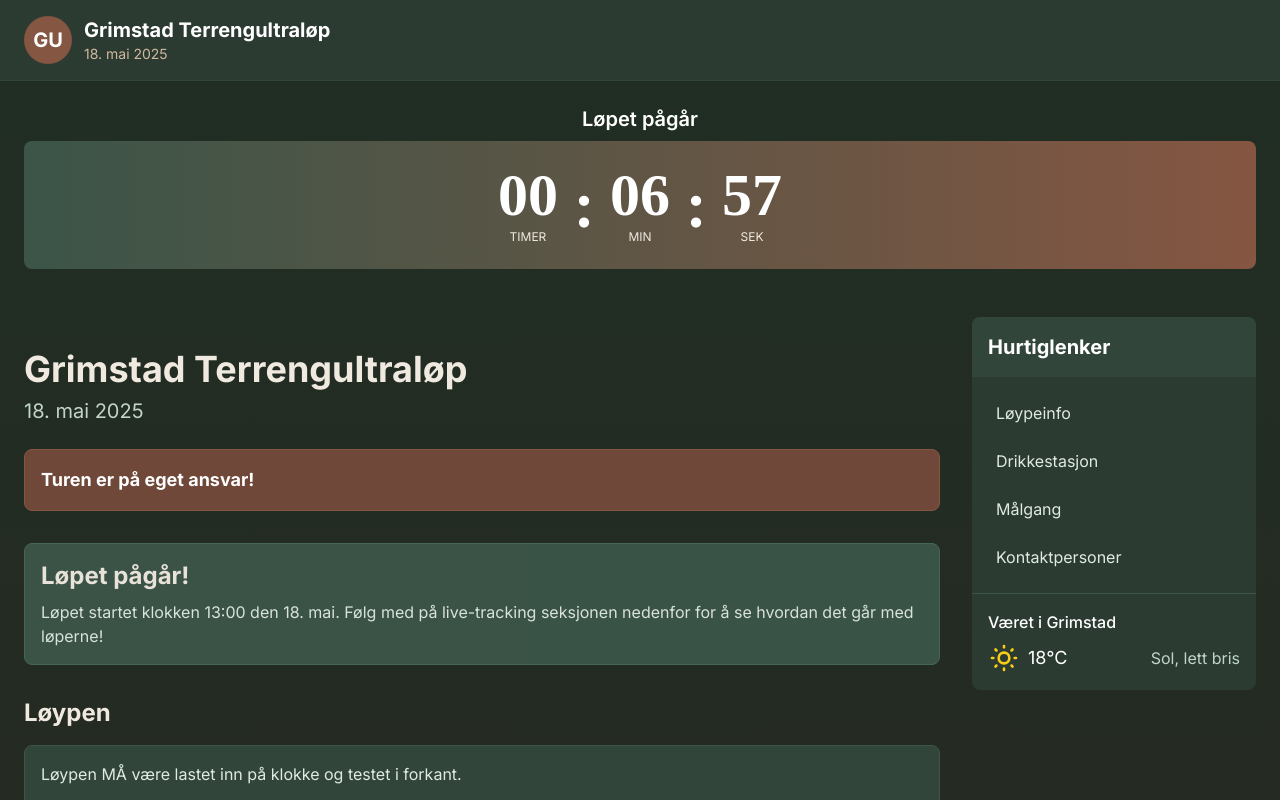
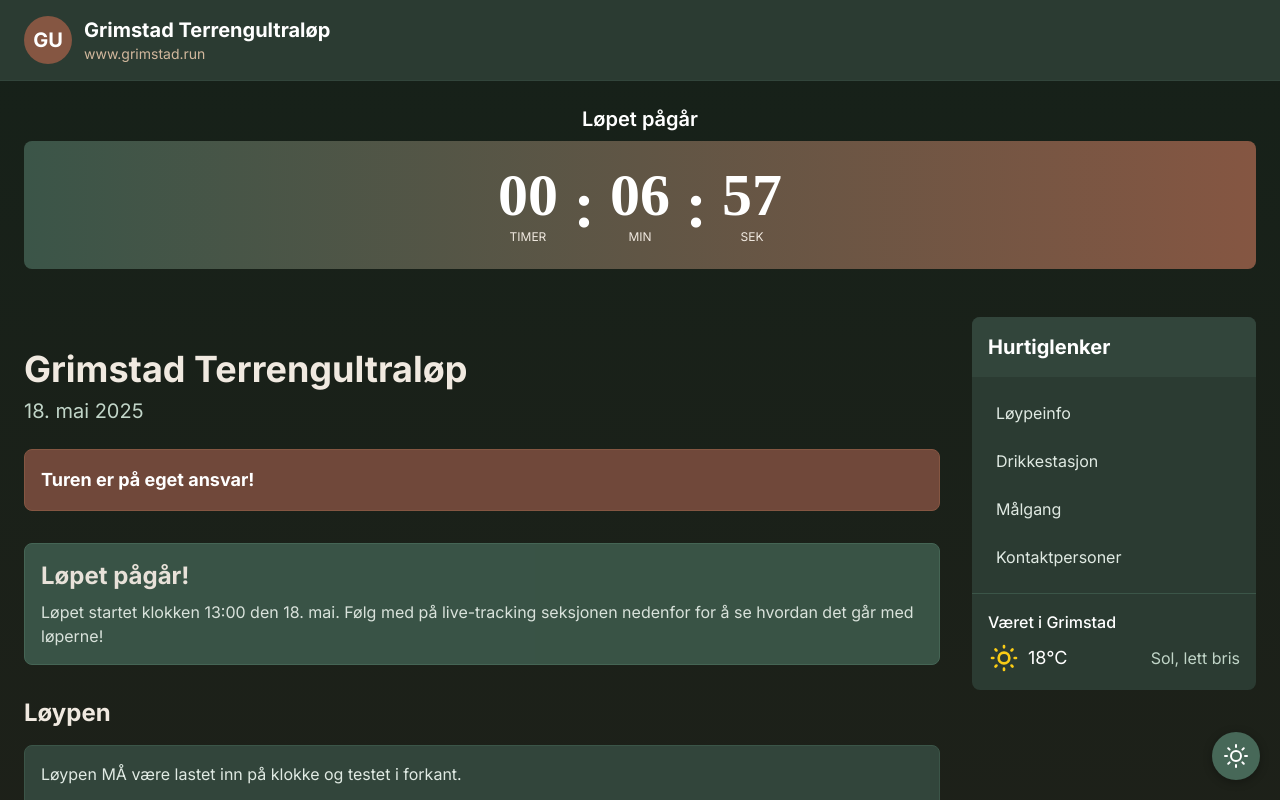
Before and after one commit to bvalbo/gtu, a Next.js app: page / in a window 1280 px wide. Shown: the top 800 px of the page. Built offline with nearby package versions, Linux system fonts and the light colour scheme.

Commit message:
light theme and runner links

```diff
--- a/app/globals.css
+++ b/app/globals.css
@@ -3,8 +3,25 @@
 @tailwind utilities;
 
 :root {
+  /* Dark theme (default) */
   --foreground-rgb: 255, 255, 255;
   --background-rgb: 22, 33, 25;
+  --bg-gradient-from: rgb(22, 33, 25);
+  --bg-gradient-to: rgb(51, 31, 25);
+
+  /* Light theme variables (not active by default) */
+  --light-foreground-rgb: 35, 47, 40;
+  --light-background-rgb: 247, 250, 252;
+  --light-bg-gradient-from: rgb(247, 250, 252);
+  --light-bg-gradient-to: rgb(237, 242, 247);
+}
+
+/* Light theme class that gets applied to the body */
+.light-theme {
+  --foreground-rgb: var(--light-foreground-rgb);
+  --background-rgb: var(--light-background-rgb);
+  --bg-gradient-from: var(--light-bg-gradient-from);
+  --bg-gradient-to: var(--light-bg-gradient-to);
 }
 
 body {
@@ -35,7 +52,7 @@ body {
 
 /* Gradient bakgrunn */
 .bg-gradient-dark {
-  background: linear-gradient(to bottom, rgb(22, 33, 25), rgb(51, 31, 25));
+  background: linear-gradient(to bottom, var(--bg-gradient-from), var(--bg-gradient-to));
 }
 
 /* Nedtelling stiler */
@@ -44,7 +61,71 @@ body {
   box-shadow: 0 4px 6px -1px rgba(0, 0, 0, 0.2), 0 2px 4px -1px rgba(0, 0, 0, 0.1);
 }
 
+.light-theme .countdown-container {
+  background: linear-gradient(to right, rgb(101, 184, 138), rgb(176, 127, 78));
+  box-shadow: 0 4px 6px -1px rgba(0, 0, 0, 0.1), 0 2px 4px -1px rgba(0, 0, 0, 0.05);
+}
+
 .countdown-digit {
   font-variant-numeric: tabular-nums;
   font-feature-settings: "tnum";
 }
+
+/* Theme Toggle Button */
+.theme-toggle {
+  position: fixed;
+  bottom: 20px;
+  right: 20px;
+  width: 48px;
+  height: 48px;
+  border-radius: 50%;
+  background: var(--bg-toggle-color, #476858);
+  color: white;
+  display: flex;
+  align-items: center;
+  justify-content: center;
+  cursor: pointer;
+  box-shadow: 0 2px 10px rgba(0, 0, 0, 0.3);
+  z-index: 100;
+  border: none;
+  outline: none;
+  transition: all 0.3s ease;
+}
+
+.light-theme .theme-toggle {
+  --bg-toggle-color: #40a46e;
+  color: white;
+}
+
+.theme-toggle:hover {
+  transform: scale(1.05);
+}
+
+.theme-toggle:active {
+  transform: scale(0.95);
+}
+
+/* Layout class adjustments for light theme */
+.light-theme .bg-forest-700,
+.light-theme .bg-forest-800,
+.light-theme .bg-forest-900 {
+  background-color: white;
+  border-color: #e2e8f0;
+}
+
+.light-theme .text-white,
+.light-theme .text-forest-100,
+.light-theme .text-forest-200 {
+  color: #2d3748;
+}
+
+.light-theme .text-earth-100,
+.light-theme .text-earth-200,
+.light-theme .text-earth-300 {
+  color: #476858;
+}
+
+.light-theme .border-forest-700,
+.light-theme .border-forest-800 {
+  border-color: #e2e8f0;
+}
--- a/app/page.tsx
+++ b/app/page.tsx
@@ -12,18 +12,41 @@ import { determineRacePhase } from '@/lib/utils';
 
 export default function Home() {
   const [racePhase, setRacePhase] = useState<RacePhase>(RacePhase.BEFORE_RACE);
+  const [isLightTheme, setIsLightTheme] = useState(false);
 
   useEffect(() => {
-    // Initialiser riktig fase ved første innlasting
+    // Initialize race phase and theme
     setRacePhase(determineRacePhase());
 
-    // Oppdater fase hvert minutt
+    // Check for saved theme preference
+    const savedTheme = localStorage.getItem('grimstad-theme');
+    if (savedTheme === 'light') {
+      setIsLightTheme(true);
+      document.body.classList.add('light-theme');
+    }
+
+    // Update phase every minute
     const timer = setInterval(() => {
       setRacePhase(determineRacePhase());
     }, 60000);
 
     return () => clearInterval(timer);
   }, []);
+
+  // Toggle theme function
+  const toggleTheme = () => {
+    setIsLightTheme(prev => {
+      const newTheme = !prev;
+      if (newTheme) {
+        document.body.classList.add('light-theme');
+        localStorage.setItem('grimstad-theme', 'light');
+      } else {
+        document.body.classList.remove('light-theme');
+        localStorage.setItem('grimstad-theme', 'dark');
+      }
+      return newTheme;
+    });
+  };
 
   return (
     <div className="min-h-screen bg-gradient-trail">
@@ -38,7 +61,7 @@ export default function Home() {
               </div>
               <div>
                 <h1 className="text-xl font-bold text-white">Grimstad Terrengultraløp</h1>
-                <p className="text-earth-300 text-sm">18. mai 2025</p>
+                <p className="text-earth-300 text-sm">www.grimstad.run</p>
               </div>
             </div>
           </div>
@@ -110,6 +133,33 @@ export default function Home() {
           </div>
         </div>
       </Container>
+
+      {/* Theme toggle button */}
+      <button
+        className="theme-toggle"
+        onClick={toggleTheme}
+        aria-label={isLightTheme ? "Switch to dark theme" : "Switch to light theme"}
+      >
+        {isLightTheme ? (
+          // Moon icon for dark mode
+          <svg xmlns="http://www.w3.org/2000/svg" width="24" height="24" viewBox="0 0 24 24" fill="none" stroke="currentColor" strokeWidth="2" strokeLinecap="round" strokeLinejoin="round">
+            <path d="M21 12.79A9 9 0 1 1 11.21 3 7 7 0 0 0 21 12.79z"></path>
+          </svg>
+        ) : (
+          // Sun icon for light mode
+          <svg xmlns="http://www.w3.org/2000/svg" width="24" height="24" viewBox="0 0 24 24" fill="none" stroke="currentColor" strokeWidth="2" strokeLinecap="round" strokeLinejoin="round">
+            <circle cx="12" cy="12" r="5"></circle>
+            <line x1="12" y1="1" x2="12" y2="3"></line>
+            <line x1="12" y1="21" x2="12" y2="23"></line>
+            <line x1="4.22" y1="4.22" x2="5.64" y2="5.64"></line>
+            <line x1="18.36" y1="18.36" x2="19.78" y2="19.78"></line>
+            <line x1="1" y1="12" x2="3" y2="12"></line>
+            <line x1="21" y1="12" x2="23" y2="12"></line>
+            <line x1="4.22" y1="19.78" x2="5.64" y2="18.36"></line>
+            <line x1="18.36" y1="5.64" x2="19.78" y2="4.22"></line>
+          </svg>
+        )}
+      </button>
     </div>
   );
 }
--- a/components/Countdown/Countdown.tsx
+++ b/components/Countdown/Countdown.tsx
@@ -10,21 +10,21 @@ export default function Countdown() {
   const [timeDisplay, setTimeDisplay] = useState(calculateTimeDisplay(RacePhase.BEFORE_RACE));
 
   useEffect(() => {
-    // Initialiser riktig fase ved første innlasting
+    // Initialize correct phase on first load
     setRacePhase(determineRacePhase());
 
-    // Oppdater nedtelling/opptelling hvert sekund
+    // Update countdown/countup every second
     const timer = setInterval(() => {
       const currentPhase = determineRacePhase();
       setRacePhase(currentPhase);
       setTimeDisplay(calculateTimeDisplay(currentPhase));
     }, 1000);
 
-    // Rydde opp når komponenten unmounts
+    // Clean up when component unmounts
     return () => clearInterval(timer);
   }, []);
 
-  // Titler basert på løpets fase
+  // Titles based on race phase
   const getTitle = () => {
     switch (racePhase) {
       case RacePhase.BEFORE_RACE:
@@ -38,16 +38,23 @@ export default function Countdown() {
     }
   };
 
+  // Check if light theme is active
+  const isLightTheme = typeof window !== 'undefined' && document.body.classList.contains('light-theme');
+
+  // Set text colors based on theme
+  const titleColor = isLightTheme ? "text-forest-800" : "text-white";
+  const textColor = isLightTheme ? "text-forest-700" : "text-gray-300";
+
   return (
     <div className="w-full">
-      <h2 className="text-xl text-center font-semibold mb-2">{getTitle()}</h2>
+      <h2 className={`text-xl text-center font-semibold mb-2 ${titleColor}`}>{getTitle()}</h2>
       <CountdownDisplay
         timeDisplay={timeDisplay}
         racePhase={racePhase}
       />
 
       {racePhase === RacePhase.AFTER_RACE && (
-        <p className="text-center mt-4 text-gray-300">
+        <p className={`text-center mt-4 ${textColor}`}>
           Løpet startet 18. mai 2025 kl. 13:00 og er nå avsluttet.
         </p>
       )}
--- a/components/Countdown/CountdownDisplay.tsx
+++ b/components/Countdown/CountdownDisplay.tsx
@@ -11,20 +11,34 @@ interface CountdownDisplayProps {
 export default function CountdownDisplay({ timeDisplay, racePhase }: CountdownDisplayProps) {
   const { days, hours, minutes, seconds } = timeDisplay;
 
-  // Bestem klassene basert på fasen
+  // Determine classes based on phase and current theme
   const containerClasses = () => {
     const baseClasses = "flex justify-center items-center space-x-4 py-6 px-4 rounded-lg";
 
-    if (racePhase === RacePhase.BEFORE_RACE) {
-      return `${baseClasses} bg-gradient-to-r from-forest-800 to-earth-800 shadow-lg`;
-    } else if (racePhase === RacePhase.DURING_RACE) {
-      return `${baseClasses} bg-gradient-to-r from-forest-700 to-earth-700`;
+    // Check if light theme is active
+    const isLightTheme = document.body.classList.contains('light-theme');
+
+    if (isLightTheme) {
+      if (racePhase === RacePhase.BEFORE_RACE) {
+        return `${baseClasses} bg-gradient-to-r from-forest-light-100 to-earth-light-200 shadow-lg`;
+      } else if (racePhase === RacePhase.DURING_RACE) {
+        return `${baseClasses} bg-gradient-to-r from-forest-light-200 to-earth-light-300`;
+      } else {
+        return `${baseClasses} bg-gradient-to-r from-forest-light-100 to-earth-light-200`;
+      }
     } else {
-      return `${baseClasses} bg-gradient-to-r from-forest-800 to-earth-900`;
+      // Original dark theme styles
+      if (racePhase === RacePhase.BEFORE_RACE) {
+        return `${baseClasses} bg-gradient-to-r from-forest-800 to-earth-800 shadow-lg`;
+      } else if (racePhase === RacePhase.DURING_RACE) {
+        return `${baseClasses} bg-gradient-to-r from-forest-700 to-earth-700`;
+      } else {
+        return `${baseClasses} bg-gradient-to-r from-forest-800 to-earth-900`;
+      }
     }
   };
 
-  // Bestem størrelsen på tidsdisplayet basert på fasen
+  // Determine digit classes based on phase
   const digitClasses = () => {
     const baseClasses = "flex flex-col items-center";
 
@@ -37,35 +51,43 @@ export default function CountdownDisplay({ timeDisplay, racePhase }: CountdownDi
     }
   };
 
-  // Viser bare dager hvis vi er i nedtellingsfasen og det er dager igjen
+  // Check if light theme is active
+  const isLightTheme = typeof window !== 'undefined' && document.body.classList.contains('light-theme');
+
+  // Set text colors based on theme
+  const digitColor = isLightTheme ? "text-forest-800" : "text-white";
+  const labelColor = isLightTheme ? "text-forest-600" : "text-earth-100";
+  const separatorColor = isLightTheme ? "text-forest-700" : "text-white";
+
+  // Show days only if we're in countdown phase and there are days left
   const showDays = racePhase === RacePhase.BEFORE_RACE && days > 0;
 
   return (
     <div className={containerClasses()}>
       {showDays && (
         <div className={digitClasses()}>
-          <span className="text-white font-mono font-bold">{days}</span>
-          <span className="text-earth-100 text-xs mt-1">DAGER</span>
+          <span className={`font-mono font-bold ${digitColor}`}>{days}</span>
+          <span className={`text-xs mt-1 ${labelColor}`}>DAGER</span>
         </div>
       )}
 
       <div className={digitClasses()}>
-        <span className="text-white font-mono font-bold">{hours.toString().padStart(2, '0')}</span>
-        <span className="text-earth-100 text-xs mt-1">TIMER</span>
+        <span className={`font-mono font-bold ${digitColor}`}>{hours.toString().padStart(2, '0')}</span>
+        <span className={`text-xs mt-1 ${labelColor}`}>TIMER</span>
       </div>
 
-      <div className="text-white text-4xl md:text-6xl font-bold">:</div>
+      <div className={`text-4xl md:text-6xl font-bold ${separatorColor}`}>:</div>
 
       <div className={digitClasses()}>
-        <span className="text-white font-mono font-bold">{minutes.toString().padStart(2, '0')}</span>
-        <span className="text-earth-100 text-xs mt-1">MIN</span>
+        <span className={`font-mono font-bold ${digitColor}`}>{minutes.toString().padStart(2, '0')}</span>
+        <span className={`text-xs mt-1 ${labelColor}`}>MIN</span>
       </div>
 
-      <div className="text-white text-4xl md:text-6xl font-bold">:</div>
+      <div className={`text-4xl md:text-6xl font-bold ${separatorColor}`}>:</div>
 
       <div className={digitClasses()}>
-        <span className="text-white font-mono font-bold">{seconds.toString().padStart(2, '0')}</span>
-        <span className="text-earth-100 text-xs mt-1">SEK</span>
+        <span className={`font-mono font-bold ${digitColor}`}>{seconds.toString().padStart(2, '0')}</span>
+        <span className={`text-xs mt-1 ${labelColor}`}>SEK</span>
       </div>
     </div>
   );
--- a/lib/constants.ts
+++ b/lib/constants.ts
@@ -59,7 +59,7 @@ export const RESULTS_TEMPLATE = [
 
 // Eksempel på live-tracking-linker (kan oppdateres før løpet)
 export const LIVE_TRACKING_LINKS = [
-  { name: 'Løper 1', url: 'https://racemap.com/dummylink1' },
-  { name: 'Løper 2', url: 'https://livetrack.garmin.com/dummylink2' },
-  { name: 'Løper 3', url: 'https://share.garmin.com/dummylink3' }
+  { name: 'Rune Hystad', url: 'https://livetrack.garmin.com/session/be18411b-88d5-855e-b1f1-db4a56f92e00/token/AAAC7190A4F33DBA16647DF32B282081' },
+  { name: 'Finn Oscar Kalrsen', url: 'https://www.strava.com/beacon/yejjedA78NT' },
+  { name: 'Erlend Bjerkestrand', url: 'https://livetrack.garmin.com/session/d9210f96-6176-8fcb-acbb-94df6acb1400/token/CA382658D1A83FDE9ED13C7BC413DDB' }
 ];
--- a/tailwind.config.js
+++ b/tailwind.config.js
@@ -5,10 +5,11 @@ module.exports = {
     './components/**/*.{js,ts,jsx,tsx,mdx}',
     './app/**/*.{js,ts,jsx,tsx,mdx}',
   ],
+  darkMode: 'class', // Enable dark mode variant based on class
   theme: {
     extend: {
       colors: {
-        // Natural palette inspired by the trail run poster
+        // Dual color palettes (dark and light versions)
         'forest': {
           50: '#f2f6f3',
           100: '#e0eae3',
@@ -21,6 +22,18 @@ module.exports = {
           800: '#32453b',
           900: '#2b3b32',
           950: '#162119',
+          // Light theme variants
+          'light-50': '#eaf6ee',
+          'light-100': '#d5f0df',
+          'light-200': '#b0e0c2',
+          'light-300': '#8acca6',
+          'light-400': '#65b88a',
+          'light-500': '#40a46e',
+          'light-600': '#338259',
+          'light-700': '#2b6848',
+          'light-800': '#275339',
+          'light-900': '#214530',
+          'light-950': '#0f261a',
         },
         // Earthy brown tones
         'earth': {
@@ -35,6 +48,18 @@ module.exports = {
           800: '#70483a',
           900: '#5f3e33',
           950: '#331f19',
+          // Light theme variants
+          'light-50': '#fcf9f6',
+          'light-100': '#f7efe7',
+          'light-200': '#ecddc8',
+          'light-300': '#e0c9a9',
+          'light-400': '#d4b38a',
+          'light-500': '#c79c6b',
+          'light-600': '#b07f4e',
+          'light-700': '#906341',
+          'light-800': '#734f35',
+          'light-900': '#5e412d',
+          'light-950': '#332415',
         },
         // Trail color for paths
         'trail': {
@@ -47,6 +72,16 @@ module.exports = {
           700: '#6e4e2f',
           800: '#553b25',
           900: '#40301f',
+          // Light theme variants
+          'light-100': '#f7f0e9',
+          'light-200': '#eedecb',
+          'light-300': '#e5cead',
+          'light-400': '#d8ba8f',
+          'light-500': '#cca671',
+          'light-600': '#b98b4f',
+          'light-700': '#96703e',
+          'light-800': '#785932',
+          'light-900': '#604829',
         },
         // Slate for darker backgrounds
         'slate': {
@@ -54,6 +89,11 @@ module.exports = {
           850: '#222b3a',
           900: '#1a202c',
           950: '#0f141e',
+          // Light theme variants
+          'light-800': '#e2e8f0',
+          'light-850': '#edf2f7',
+          'light-900': '#f7fafc',
+          'light-950': '#ffffff',
         },
       },
       fontFamily: {
@@ -65,7 +105,7 @@ module.exports = {
       },
       backgroundImage: {
         'gradient-radial': 'radial-gradient(var(--tw-gradient-stops))',
-        'gradient-trail': 'linear-gradient(to bottom, rgb(32, 46, 36), rgb(51, 31, 25))',
+        'gradient-trail': 'linear-gradient(to bottom, var(--bg-gradient-from), var(--bg-gradient-to))',
       },
       gridTemplateColumns: {
         'auto-fill-200': 'repeat(auto-fill, minmax(200px, 1fr))',
```
